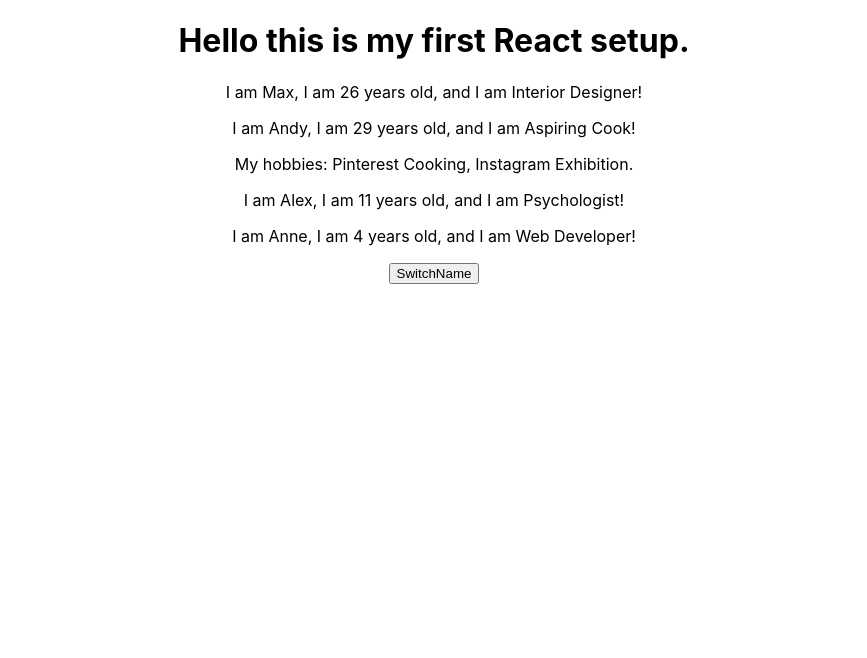
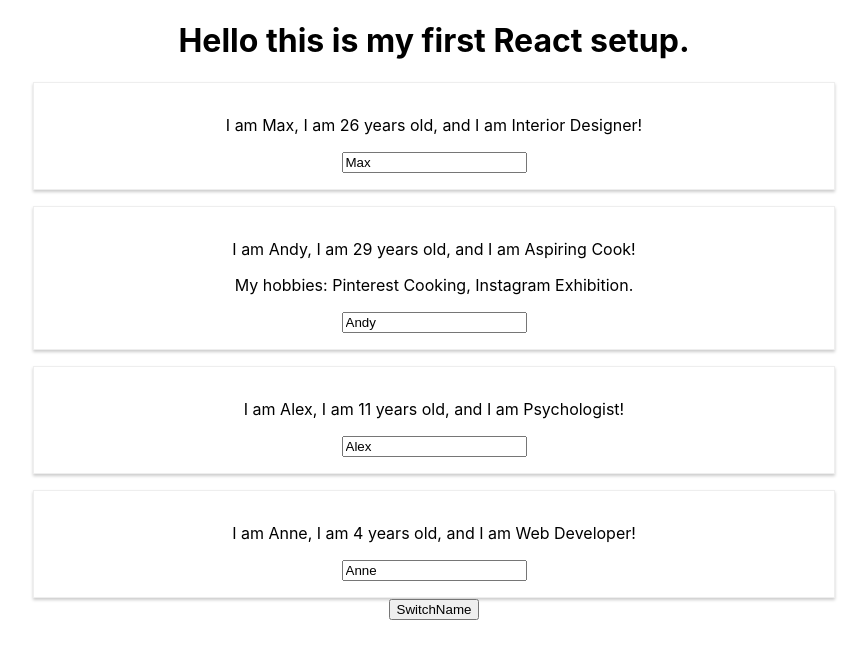
Before and after one commit to Elijbet/ReactTheCompleteGuideWithMax, a React (Create React App) app: page / in a window 1280 px wide. Shown: the top 658 px of the page, without its empty margins (206-1073 px from the left). Built offline with nearby package versions, Linux system fonts and the light colour scheme.

Commit message:
* Adding two way binding. * Adding styleing with stylesheets.

```diff
--- a/src/App.js
+++ b/src/App.js
@@ -21,6 +21,15 @@ class App extends Component {
 			]
 		})
 	}
+	nameChangedHandler = (event) => {
+		this.setState ({
+			persons: [
+				{name: 'Andy', profession: 'Aspiring Cook'},
+				{name: event.target.value, profession: 'Psychologist'},
+				{name: 'Anne', profession: 'Web Developer'}
+			]
+		})
+	}
   render() {
     return (
       <div className="App">
@@ -35,7 +44,8 @@ class App extends Component {
         <Person
         	name={this.state.persons[1].name}
         	profession={this.state.persons[1].profession}
-        	click={() => this.switchNameHandler('Maximilian!!')}/>
+        	click={() => this.switchNameHandler('Maximilian!!')}
+        	changed={this.nameChangedHandler}/>
         <Person
         	name={this.state.persons[2].name}
         	profession={this.state.persons[2].profession}/>
--- /dev/null
+++ b/src/Person/Person.css
@@ -0,0 +1,9 @@
+.Person {
+	width: 60%;
+	margin: auto;
+	margin-top: 16px;
+	border: 1px solid #eee;
+	box-shadow: 0 2px 3px #ccc;
+	padding: 16px;
+	text-align: center;
+}
--- a/src/Person/Person.js
+++ b/src/Person/Person.js
@@ -1,10 +1,12 @@
 import React from 'react';
+import './Person.css'
 
 const person = (props) => {
 	return (
-		<div>
+		<div className="Person">
 			<p onClick={props.click}>I am { props.name }, I am {Math.floor(Math.random() * 30)} years old, and I am { props.profession }! </p>
 			<p>{ props.children }</p>
+			<input type="text" onChange={props.changed} value={props.name}/>
 		</div>
 		)
 	}
```
Also changed, not shown: 1 other file (tests, documents, lock files or other folders).
